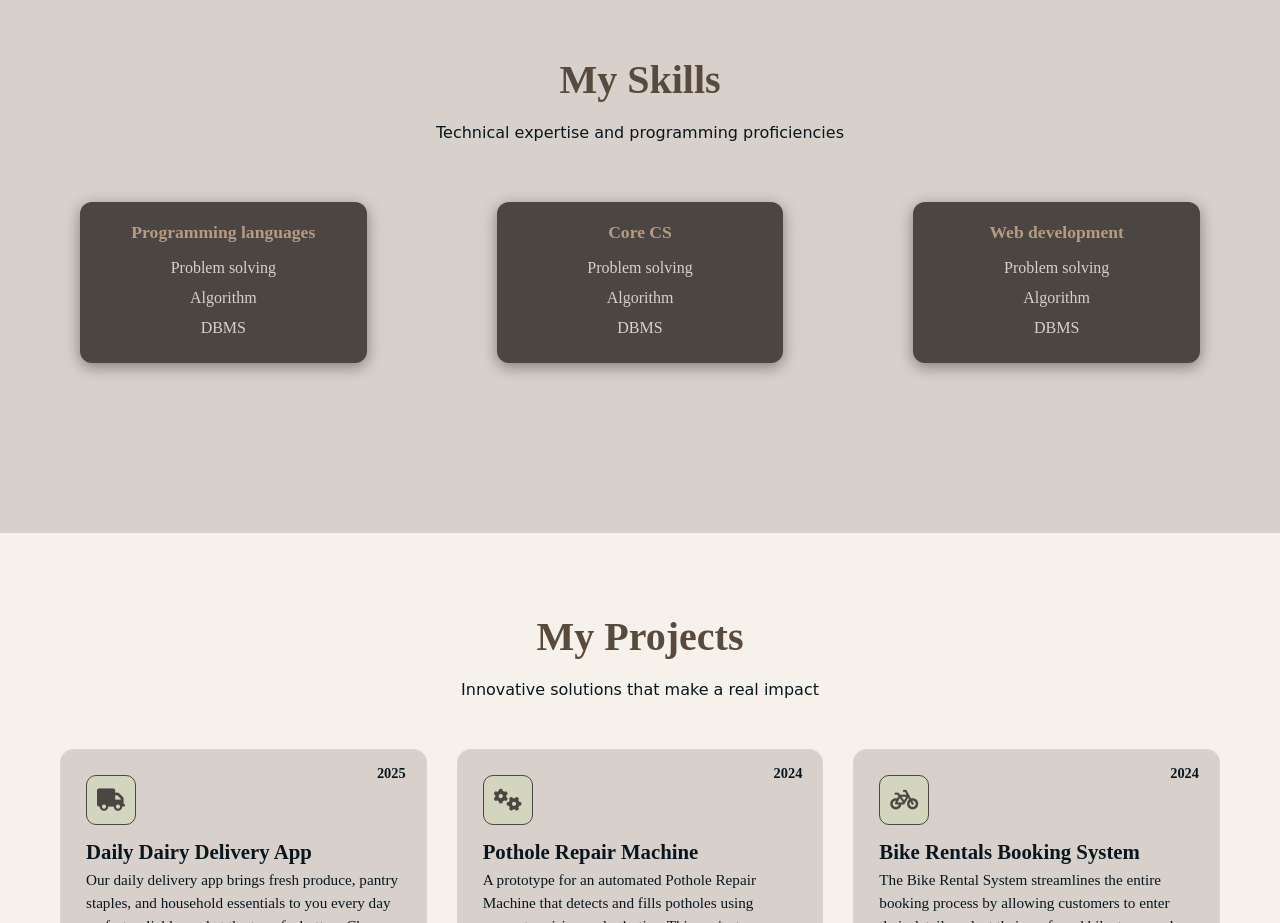
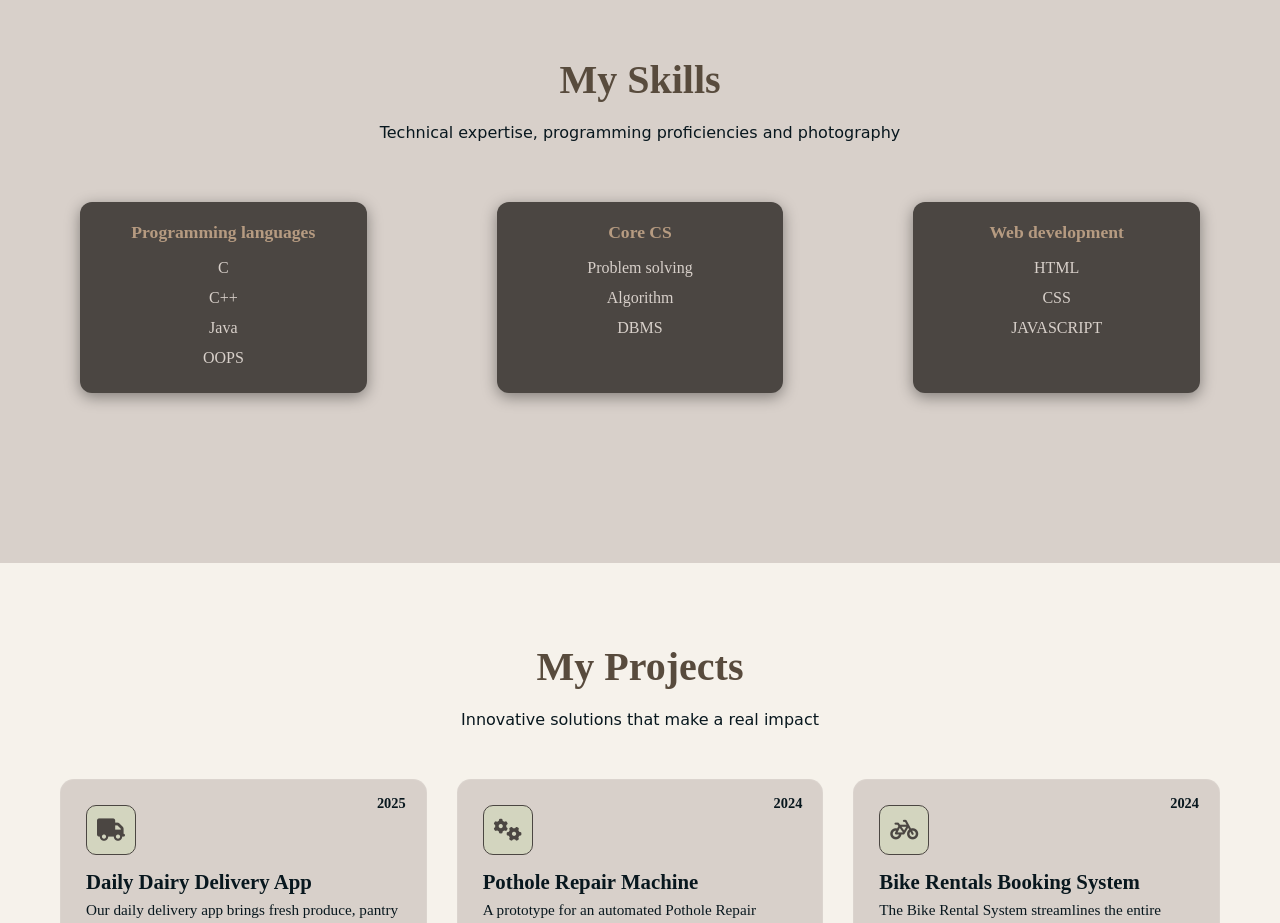
Before and after one commit to anuvradhan/Anuvardhan-portfolio, a plain HTML site: page index.html in a window 1280 px wide. Shown: the part 1220-2143 px from the top of the page. Drawn offline with Linux system fonts and the light colour scheme; a web font is replaced by a local one.

Commit message:
Updated portfolio with latest changes

```diff
--- a/index.html
+++ b/index.html
@@ -106,14 +106,15 @@
   <!--skills section-->
 <section id="skills">
   <h2 style="color:#584b3d;"> My Skills </h2>
-  <p class="section-subtitle grey-qo-regular" style="color:#08171E;">Technical expertise and programming proficiencies</p>
+  <p class="section-subtitle grey-qo-regular" style="color:#08171E;">Technical expertise, programming proficiencies and photography</p>
   <div class="skills-grid">
     <div class="skill-card">
         <h3 style="text-align: center; color:#b69b81;">Programming languages</h2>
        <ul style="text-align: center; list-style-type: none; color:#d8d0ca;line-height: 30px;">
-        <li>Problem solving</li>
-        <li>Algorithm</li>
-        <li>DBMS</li>
+        <li>C</li>
+        <li>C++</li>
+        <li>Java</li>
+        <li>OOPS</li>
        </ul>
 
        <!--<div class="progress-bar">
@@ -137,9 +138,9 @@
     <div class="skill-card">
         <h3 style="text-align: center; color:#b69b81;">Web development</h2>
        <ul style="text-align: center; list-style-type: none; color:#d8d0ca;;line-height: 30px;">
-        <li>Problem solving</li>
-        <li>Algorithm</li>
-        <li>DBMS</li>
+        <li>HTML</li>
+        <li>CSS</li>
+        <li>JAVASCRIPT</li>
        </ul>
 
       <!--<div class="progress-bar">
```
